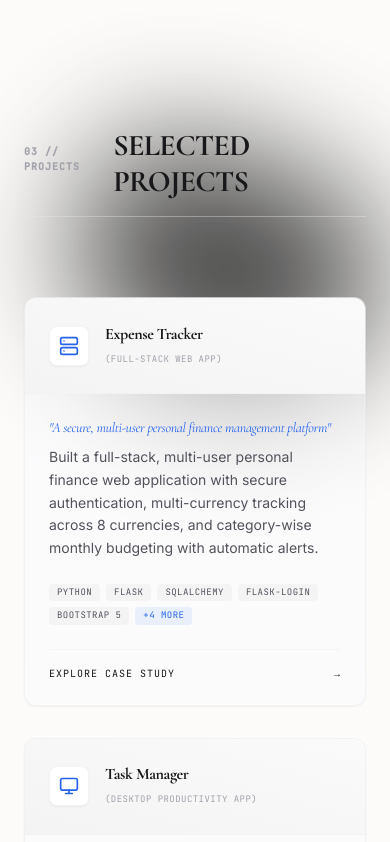
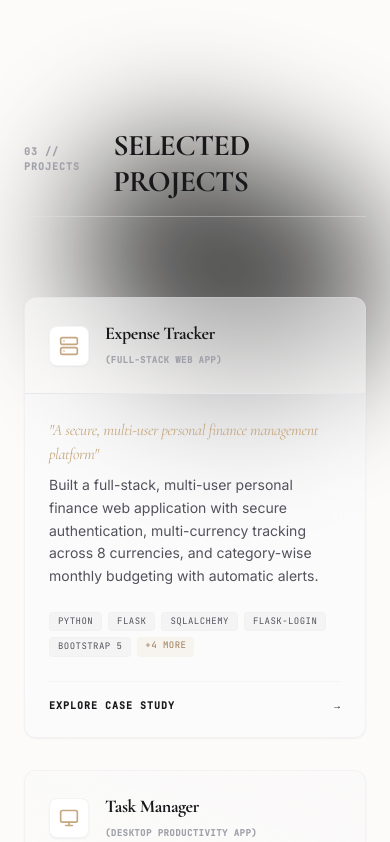
Before and after one commit to jagadeeshveeranki36/Portfolio, a React (Vite) app: page / in a window 390 px wide. Shown: the part 5416-6258 px from the top of the page. Built offline with nearby package versions, Linux system fonts and the light colour scheme.

Commit message:
Auto-sync update: file edits saved

```diff
--- a/src/sections/Projects.jsx
+++ b/src/sections/Projects.jsx
@@ -21,13 +21,13 @@ const projects = [
       'Multi-format data export/import: styled Excel (OpenPyXL), branded PDF reports (FPDF2), and CSV.',
       'Google-style multi-account session switcher supporting up to 5 concurrent accounts.',
       'Full JSON REST API (CRUD endpoints) alongside server-rendered views.',
-      'Light/dark theme with custom design-token CSS system and glassmorphic interface.',
+      'Light/dark theme with custom design-token CSS system and glassmorphism UI.',
       'Containerized with a multi-stage Dockerfile and served via Gunicorn for production.'
     ],
     demoLink: 'https://jagadeeshveeranki36.github.io/Expense-Tracker/#/landing',
     githubLink: 'https://github.com/jagadeeshveeranki36/Expense-Tracker',
-    icon: <Server className="h-5 w-5 text-blue-600 dark:text-blue-400" />,
-    color: 'from-zinc-100 to-zinc-50 dark:from-zinc-900/50 dark:to-zinc-850/50'
+    icon: <Server className="h-5 w-5 text-primary-505 dark:text-primary-300" />,
+    color: 'from-primary-50/50 to-primary-100/10 dark:from-zinc-900/40 dark:to-zinc-950/40'
   },
   {
     id: 2,
@@ -46,8 +46,8 @@ const projects = [
     ],
     demoLink: 'https://jagadeeshveeranki36.github.io/Task-Manager/',
     githubLink: 'https://github.com/jagadeeshveeranki36/Task-Manager',
-    icon: <Monitor className="h-5 w-5 text-blue-600 dark:text-blue-400" />,
-    color: 'from-zinc-100 to-zinc-50 dark:from-zinc-900/50 dark:to-zinc-850/50'
+    icon: <Monitor className="h-5 w-5 text-primary-505 dark:text-primary-300" />,
+    color: 'from-primary-50/50 to-primary-100/10 dark:from-zinc-900/40 dark:to-zinc-950/40'
   },
   {
     id: 3,
@@ -65,8 +65,8 @@ const projects = [
     ],
     demoLink: 'https://jagadeeshveeranki36.github.io/Portfolio/',
     githubLink: 'https://github.com/jagadeeshveeranki36/Portfolio',
-    icon: <Layers className="h-5 w-5 text-blue-600 dark:text-blue-400" />,
-    color: 'from-zinc-100 to-zinc-50 dark:from-zinc-900/50 dark:to-zinc-850/50'
+    icon: <Layers className="h-5 w-5 text-primary-505 dark:text-primary-300" />,
+    color: 'from-primary-50/50 to-primary-100/10 dark:from-zinc-900/40 dark:to-zinc-950/40'
   }
 ];
 
@@ -112,13 +112,11 @@ export default function Projects() {
         }
       });
 
-      // Card 2 slides over Card 1
       tl.fromTo(cardsRef.current[1],
         { yPercent: 120, scale: 0.94, rotate: 1 },
         { yPercent: 0, scale: 1, rotate: 0, ease: 'none' }
       );
 
-      // Card 3 slides over Card 2
       tl.fromTo(cardsRef.current[2],
         { yPercent: 120, scale: 0.94, rotate: -1 },
         { yPercent: 0, scale: 1, rotate: 0, ease: 'none' }
@@ -155,11 +153,11 @@ export default function Projects() {
       <section
         ref={pinSectionRef}
         id="projects"
-        className={`relative overflow-hidden px-6 md:px-12 border-t border-zinc-200/50 dark:border-zinc-800/40 ${
+        className={`relative overflow-hidden px-6 md:px-12 border-t border-zinc-200/40 dark:border-zinc-850 ${
           isMobileMode ? 'py-32 bg-transparent' : 'h-screen flex items-center justify-center bg-transparent'
         }`}
       >
-        {/* Morphing Liquid Blobs Background */}
+        {/* Morphing Liquid Blobs Background (Champagne theme) */}
         <MorphingBackground colorTheme="blue" />
 
         <div className="max-w-6xl mx-auto w-full relative z-10 flex flex-col justify-center h-full">
@@ -187,12 +185,13 @@ export default function Projects() {
                 whileHover={{
                   borderRadius: "20px 8px 20px 8px",
                   scale: 1.01,
+                  borderColor: 'rgba(197, 168, 128, 0.4)',
                   transition: { type: 'spring', stiffness: 350, damping: 15 }
                 }}
-                className={`project-card-container glass-card glass-card-hover group cursor-pointer overflow-hidden transition-all duration-300 ${
+                className={`project-card-container glass-card glass-card-hover group cursor-pointer overflow-hidden transition-all duration-300 font-sans ${
                   isMobileMode
-                    ? 'w-full flex flex-col justify-between border border-zinc-200/40 dark:border-zinc-800/40'
-                    : 'absolute inset-0 w-full h-full flex flex-col justify-between bg-zinc-50/95 dark:bg-zinc-900/95 border border-zinc-200/50 dark:border-zinc-800/50'
+                    ? 'w-full flex flex-col justify-between border border-zinc-200/40 dark:border-zinc-850'
+                    : 'absolute inset-0 w-full h-full flex flex-col justify-between bg-zinc-50/95 dark:bg-zinc-900/95 border border-zinc-200/50 dark:border-zinc-850'
                 }`}
                 style={{
                   zIndex: index + 1,
@@ -201,21 +200,21 @@ export default function Projects() {
                 }}
               >
                 {/* Header card panel */}
-                <div className={`h-24 md:h-26 bg-gradient-to-tr ${project.color} flex items-center justify-between px-6 md:px-8 border-b border-zinc-250/30 dark:border-zinc-800/30 relative overflow-hidden select-none`}>
+                <div className={`h-24 md:h-26 bg-gradient-to-tr ${project.color} flex items-center justify-between px-6 md:px-8 border-b border-zinc-205/30 dark:border-zinc-800/35 relative overflow-hidden select-none`}>
                   <div className="flex items-center gap-4 relative z-10">
                     <div className="w-10 h-10 rounded-lg bg-white dark:bg-zinc-950 border border-zinc-200/40 dark:border-zinc-800/40 flex items-center justify-center shadow-sm">
                       {project.icon}
                     </div>
                     <div>
-                      <h3 className="font-display font-bold text-base md:text-lg text-zinc-900 dark:text-white leading-tight">
+                      <h3 className="font-display font-bold text-lg md:text-xl text-zinc-900 dark:text-white leading-tight">
                         {project.title.split(' (')[0]}
                       </h3>
-                      <span className="font-mono text-[9px] uppercase tracking-wider text-zinc-400 dark:text-zinc-500">
+                      <span className="font-mono text-[9px] uppercase tracking-wider text-zinc-400 dark:text-zinc-500 font-bold">
                         {project.title.includes('(') ? '(' + project.title.split(' (')[1] : ''}
                       </span>
                     </div>
                   </div>
-                  <span className="font-mono text-[8px] tracking-widest text-zinc-400 dark:text-zinc-500 uppercase border border-zinc-200/40 dark:border-zinc-800/40 px-2 py-0.5 rounded hidden sm:block">
+                  <span className="font-mono text-[8px] tracking-widest text-zinc-400 dark:text-zinc-500 uppercase border border-zinc-200/40 dark:border-zinc-800/45 px-2 py-0.5 rounded hidden sm:block font-bold">
                     CASE STUDY // 0{project.id}
                   </span>
                 </div>
@@ -223,10 +222,10 @@ export default function Projects() {
                 {/* Card Body */}
                 <div className="p-6 md:p-8 flex-grow flex flex-col justify-between select-none">
                   <div>
-                    <h4 className="font-display italic text-sm text-blue-600 dark:text-blue-450 mb-2">
+                    <h4 className="font-display italic text-base text-primary-505 dark:text-primary-300 mb-2 font-light">
                       "{project.tagline}"
                     </h4>
-                    <p className="text-zinc-600 dark:text-zinc-300 text-sm leading-relaxed mb-6">
+                    <p className="text-zinc-600 dark:text-zinc-350 text-sm leading-relaxed mb-6">
                       {project.summary}
                     </p>
                   </div>
@@ -237,20 +236,20 @@ export default function Projects() {
                       {project.tech.slice(0, 5).map((t) => (
                         <span
                           key={t}
-                          className="font-mono text-[9px] uppercase tracking-wider bg-zinc-100 dark:bg-zinc-800 text-zinc-600 dark:text-zinc-350 px-2 py-0.5 rounded"
+                          className="font-mono text-[9px] uppercase tracking-wider bg-zinc-100 dark:bg-zinc-850 text-zinc-600 dark:text-zinc-350 px-2 py-0.5 rounded border border-zinc-200/20 dark:border-zinc-800/20"
                         >
                           {t}
                         </span>
                       ))}
                       {project.tech.length > 5 && (
-                        <span className="font-mono text-[9px] uppercase tracking-wider bg-blue-500/10 text-blue-600 dark:text-blue-400 px-2 py-0.5 rounded">
+                        <span className="font-mono text-[9px] uppercase tracking-wider bg-primary-505/10 text-primary-605 dark:text-primary-300 px-2 py-0.5 rounded">
                           +{project.tech.length - 5} More
                         </span>
                       )}
                     </div>
 
                     {/* Trigger study link */}
-                    <div className="flex items-center justify-between font-mono text-[10px] uppercase tracking-widest text-zinc-900 dark:text-white border-t border-zinc-200/30 dark:border-zinc-800/30 pt-4 group-hover:text-blue-600 dark:group-hover:text-blue-400 transition-colors">
+                    <div className="flex items-center justify-between font-mono text-[10px] uppercase tracking-widest text-zinc-900 dark:text-white border-t border-zinc-200/30 dark:border-zinc-800/30 pt-4 group-hover:text-primary-605 dark:group-hover:text-primary-300 transition-colors font-bold">
                       <span>Explore Case Study</span>
                       <span className="group-hover:translate-x-1.5 transition-transform duration-300">→</span>
                     </div>
@@ -283,7 +282,7 @@ export default function Projects() {
               animate={{ opacity: 1, scale: 1, y: 0 }}
               exit={{ opacity: 0, scale: 0.98, y: 20 }}
               transition={{ type: 'spring', damping: 28, stiffness: 240 }}
-              className="bg-zinc-50 dark:bg-zinc-955 border border-zinc-250 dark:border-zinc-800 rounded-2xl w-full max-w-3xl max-h-[85vh] overflow-y-auto shadow-2xl z-10 flex flex-col"
+              className="bg-zinc-50 dark:bg-zinc-955 border border-zinc-250 dark:border-zinc-800 rounded-2xl w-full max-w-3xl max-h-[85vh] overflow-y-auto shadow-2xl z-10 flex flex-col font-sans"
             >
               {/* Header */}
               <div className="p-6 md:p-8 border-b border-zinc-200 dark:border-zinc-800/60 flex items-start justify-between bg-zinc-50/80 dark:bg-zinc-950/80 sticky top-0 backdrop-blur-md z-20">
@@ -292,10 +291,10 @@ export default function Projects() {
                     {selectedProject.icon}
                   </div>
                   <div>
-                    <h3 className="font-display font-bold text-xl text-zinc-900 dark:text-white leading-tight">
+                    <h3 className="font-display font-bold text-2xl text-zinc-900 dark:text-white leading-tight">
                       {selectedProject.title}
                     </h3>
-                    <p className="font-display italic text-xs text-blue-600 dark:text-blue-400 mt-1">
+                    <p className="font-display italic text-sm text-primary-505 dark:text-primary-300 mt-1">
                       "{selectedProject.tagline}"
                     </p>
                   </div>
@@ -315,7 +314,7 @@ export default function Projects() {
                   <h4 className="font-mono text-[9px] uppercase tracking-widest text-zinc-400 dark:text-zinc-500 mb-2 font-bold">
                     Overview
                   </h4>
-                  <p className="text-zinc-600 dark:text-zinc-300 text-base leading-relaxed">
+                  <p className="text-zinc-650 dark:text-zinc-300 text-base leading-relaxed">
                     {selectedProject.summary}
                   </p>
                 </div>
@@ -328,7 +327,7 @@ export default function Projects() {
                     {selectedProject.tech.map((t) => (
                       <span
                         key={t}
-                        className="font-mono text-[9px] uppercase tracking-wider bg-zinc-100 dark:bg-zinc-900 text-zinc-705 dark:text-zinc-300 px-2.5 py-1 rounded border border-zinc-200/30 dark:border-zinc-800/30"
+                        className="font-mono text-[9px] uppercase tracking-wider bg-zinc-100 dark:bg-zinc-900 text-zinc-700 dark:text-zinc-300 px-2.5 py-1 rounded border border-zinc-200/30 dark:border-zinc-800/30 font-bold"
                       >
                         {t}
                       </span>
@@ -340,8 +339,8 @@ export default function Projects() {
                   <h4 className="font-mono text-[9px] uppercase tracking-widest text-zinc-400 dark:text-zinc-500 mb-2 font-bold">
                     Architecture & Patterns
                   </h4>
-                  <div className="p-4 rounded-xl bg-zinc-100/40 dark:bg-zinc-900/40 border border-zinc-200/40 dark:border-zinc-800/40 text-zinc-700 dark:text-zinc-300 text-sm leading-relaxed flex items-start gap-2.5">
-                    <Layers className="h-4 w-4 text-blue-600 dark:text-blue-400 flex-shrink-0 mt-0.5" />
+                  <div className="p-4 rounded-xl bg-zinc-100/40 dark:bg-zinc-900/40 border border-zinc-200/40 dark:border-zinc-800/40 text-zinc-705 dark:text-zinc-300 text-sm leading-relaxed flex items-start gap-2.5">
+                    <Layers className="h-4 w-4 text-primary-505 dark:text-primary-300 flex-shrink-0 mt-0.5" />
                     <span>{selectedProject.architecture}</span>
                   </div>
                 </div>
@@ -353,8 +352,8 @@ export default function Projects() {
                   <ul className="space-y-3">
                     {selectedProject.features.map((feature, i) => (
                       <li key={i} className="flex items-start gap-3 text-zinc-600 dark:text-zinc-300 text-sm leading-relaxed">
-                        <div className="w-5 h-5 rounded-full bg-blue-500/10 dark:bg-blue-500/5 flex items-center justify-center flex-shrink-0 mt-0.5 border border-blue-500/20">
-                          <Check className="h-2.5 w-2.5 text-blue-605 dark:text-blue-400" strokeWidth={3} />
+                        <div className="w-5 h-5 rounded-full bg-primary-505/10 dark:bg-primary-505/5 flex items-center justify-center flex-shrink-0 mt-0.5 border border-primary-505/20">
+                          <Check className="h-2.5 w-2.5 text-primary-605 dark:text-primary-300" strokeWidth={3} />
                         </div>
                         <span>{feature}</span>
                       </li>
@@ -363,7 +362,7 @@ export default function Projects() {
                 </div>
               </div>
 
-              {/* Liquid elastic Action Buttons */}
+              {/* Action Buttons */}
               <div className="p-6 border-t border-zinc-200 dark:border-zinc-800/60 bg-zinc-50/80 dark:bg-zinc-950/80 flex gap-4 sticky bottom-0 backdrop-blur-md">
                 <LiquidButton
                   href={selectedProject.githubLink}
@@ -374,7 +373,7 @@ export default function Projects() {
                 </LiquidButton>
                 <LiquidButton
                   href={selectedProject.demoLink}
-                  className="btn-primary flex-1"
+                  className="btn-primary flex-1 animate-shimmer"
                 >
                   <ExternalLink className="h-4 w-4 mr-2" />
                   Live Demo
```
